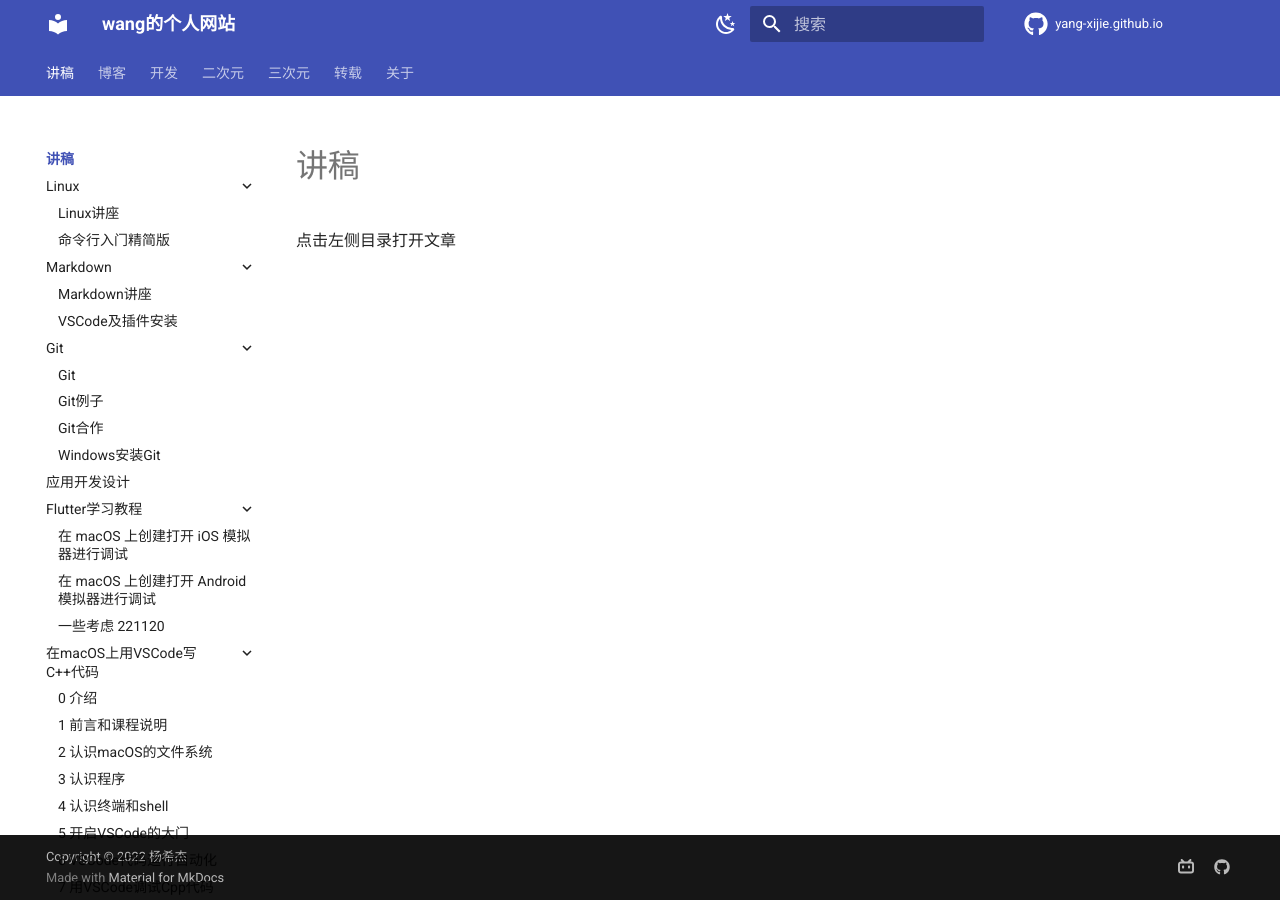
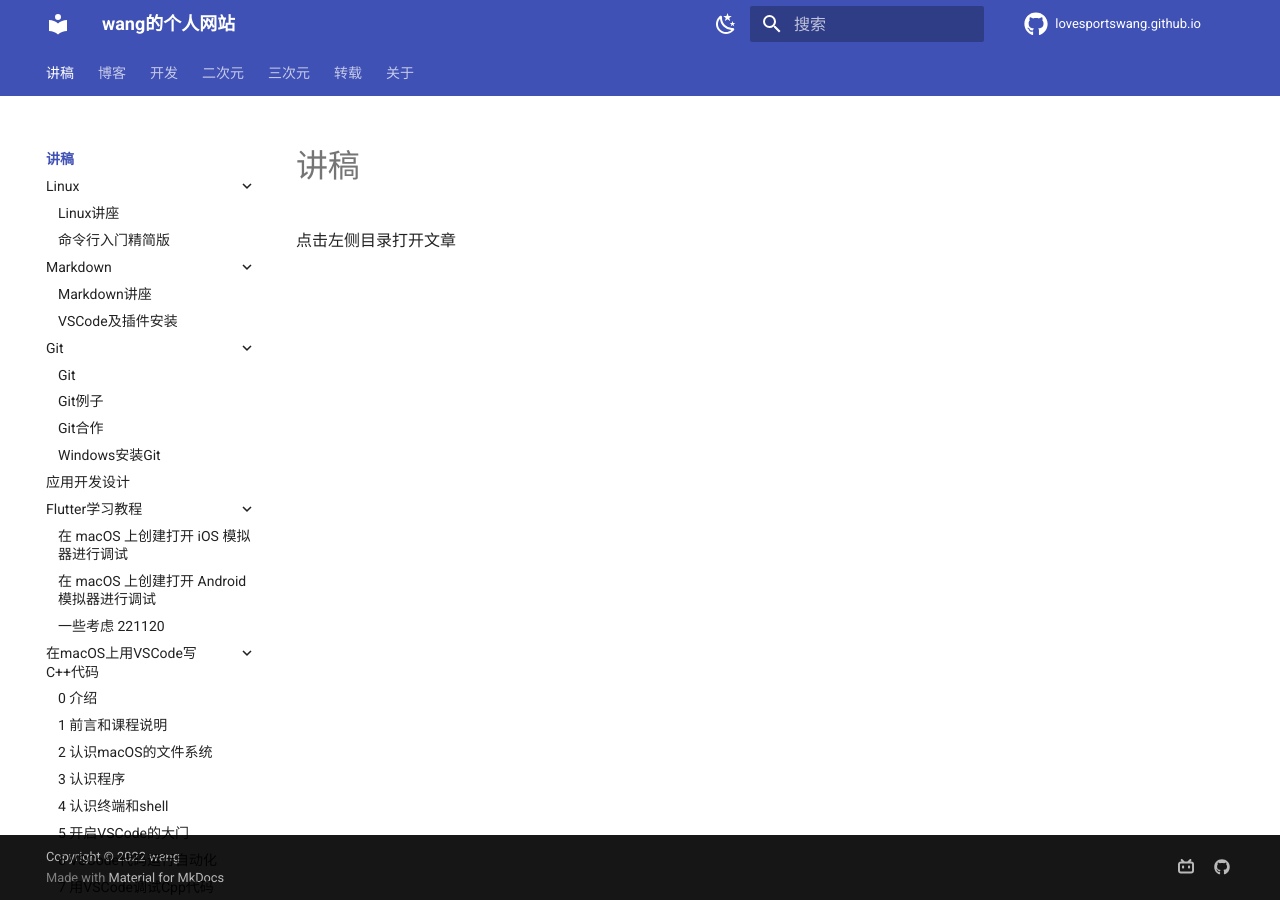
Before and after one commit to lovesportswang/lovesportswang.github.io, an MkDocs documentation site: the page built from docs/LECTURE/index.md, in a window 1280 px wide. Built offline with MkDocs 1.6.1 and Material for MkDocs 9.7.7, drawn with Linux system fonts in a browser that asks for light colours; comment, search, counter and statistics services are not loaded.

Commit message:
Update mkdocs.yml

```diff
--- a/mkdocs.yml
+++ b/mkdocs.yml
@@ -1,8 +1,8 @@
 # [Info]
 site_name: wang的个人网站 # 左上角标题
-site_url: https://yang-xijie.github.io
-site_author: 杨希杰
-site_description: 杨希杰的个人网站
+site_url: https://lovesportswang.github.io/
+site_author: wang
+site_description: wang的个人网站
 
 # [UI]
 ## [top]
@@ -33,19 +33,19 @@ theme:
     repo: fontawesome/brands/github
 edit_uri: edit/main/docs # 编辑按钮跳转的链接
 ## [top-right corner]
-repo_url: https://github.com/Yang-Xijie/yang-xijie.github.io # 右上角点击跳转的链接
-repo_name: yang-xijie.github.io # 右上角的名字
+repo_url: https://github.com/lovesportswang/lovesportswang.github.io # 右上角点击跳转的链接
+repo_name: lovesportswang.github.io # 右上角的名字
 ## [bottom-left corner]
-copyright: Copyright &copy; 2022 杨希杰 # 左下角的版权声明
+copyright: Copyright &copy; 2022 wang # 左下角的版权声明
 ## [bottom-right corner]
 extra:
   social: # icons
     - icon: fontawesome/brands/bilibili
-      link: https://space.bilibili.com/24502827
-      name: Bilibili | 我不是小杰 # 鼠标悬浮提示
+      link: https://space.bilibili.com/693239114
+      name: Bilibili | OinkKing # 鼠标悬浮提示
     - icon: fontawesome/brands/github
-      link: https://github.com/Yang-Xijie
-      name: GitHub | Yang-Xijie
+      link: https://github.com/lovesportswang
+      name: GitHub | lovesportswang
 
 # [Navigtion]
 nav:
```
